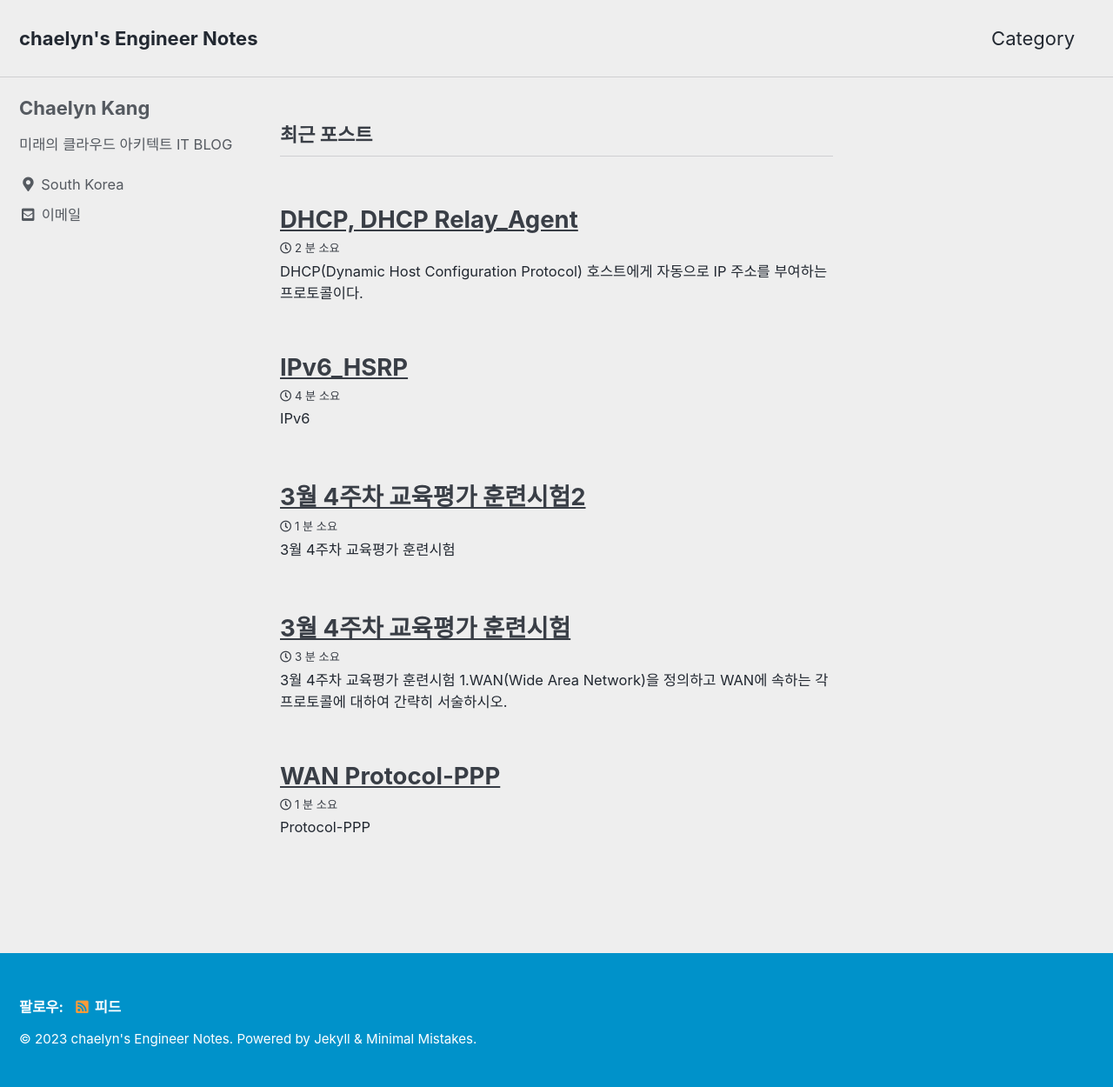
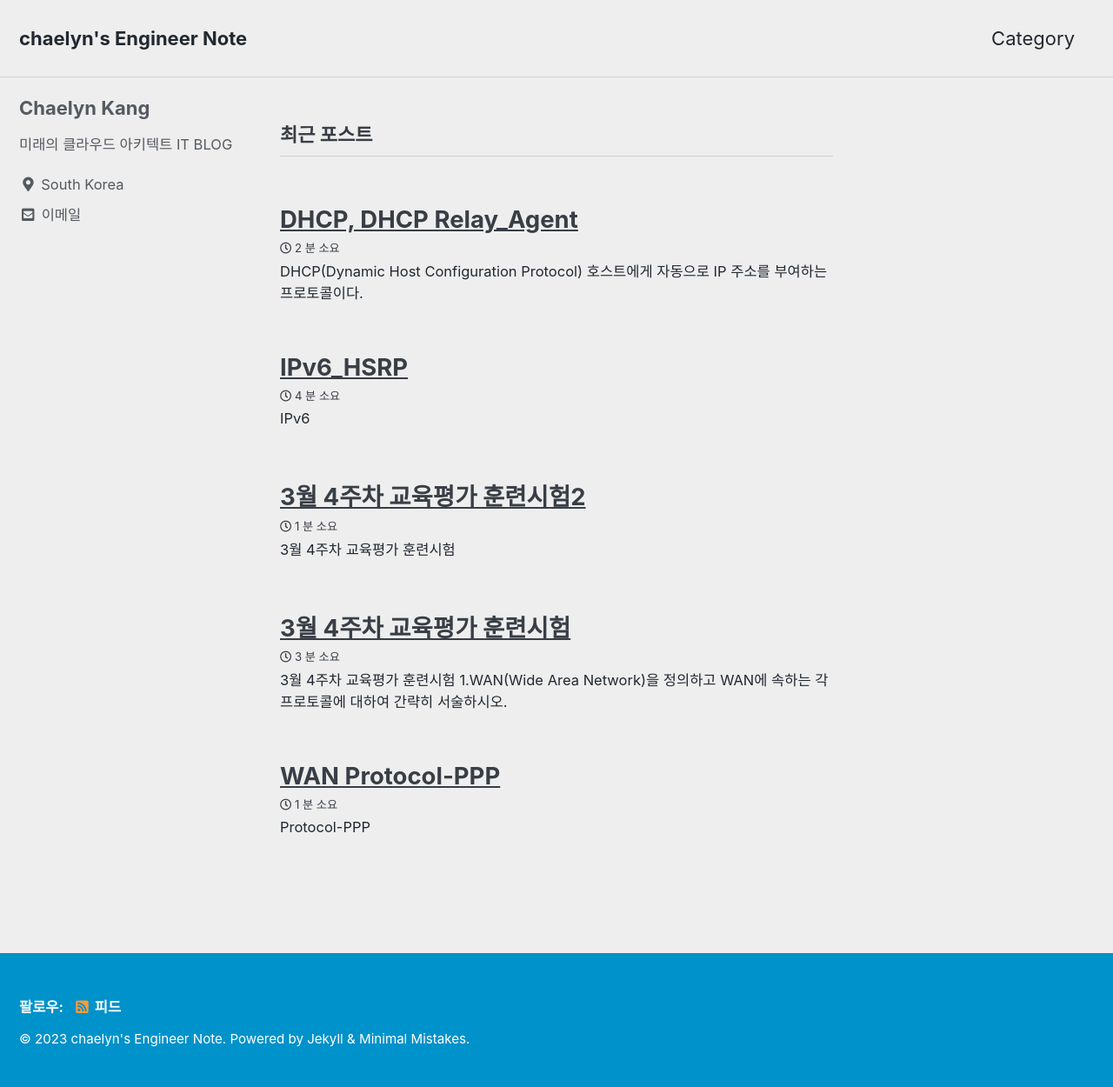
Before and after one commit to chaelynkang/chaelynkang.github.io, a Jekyll site: the page built from index.html, in a window 1280 px wide. Shown: the whole page at 87% size. Built offline with Jekyll 4.4.1, drawn with Linux system fonts in a browser that asks for light colours; cached includes are drawn as plain includes; the list of posts is cut into pages by our own code.

Commit message:
Update _config.yml

```diff
--- a/_config.yml
+++ b/_config.yml
@@ -16,11 +16,11 @@ minimal_mistakes_skin    : "air" # "air", "aqua", "contrast", "dark", "dirt", "n
 
 # Site Settings
 locale                   : "ko-KR"
-title                    : "chaelyn's Engineer Notes"
+title                    : "chaelyn's Engineer Note"
 title_separator          : "|"
 subtitle                 : #
-name                     : "chaelyn's Engineer Notes"
-description              : "chaelyn's Engineer Notes"
+name                     : "chaelyn's Engineer Note"
+description              : "chaelyn's Engineer Note"
 url                      : "https://chaelynkang.github.io"
 baseurl                  : # the subpath of your site, e.g. "/blog"
 repository               : "chaelynkang/chaelynkang.github.io"
```
